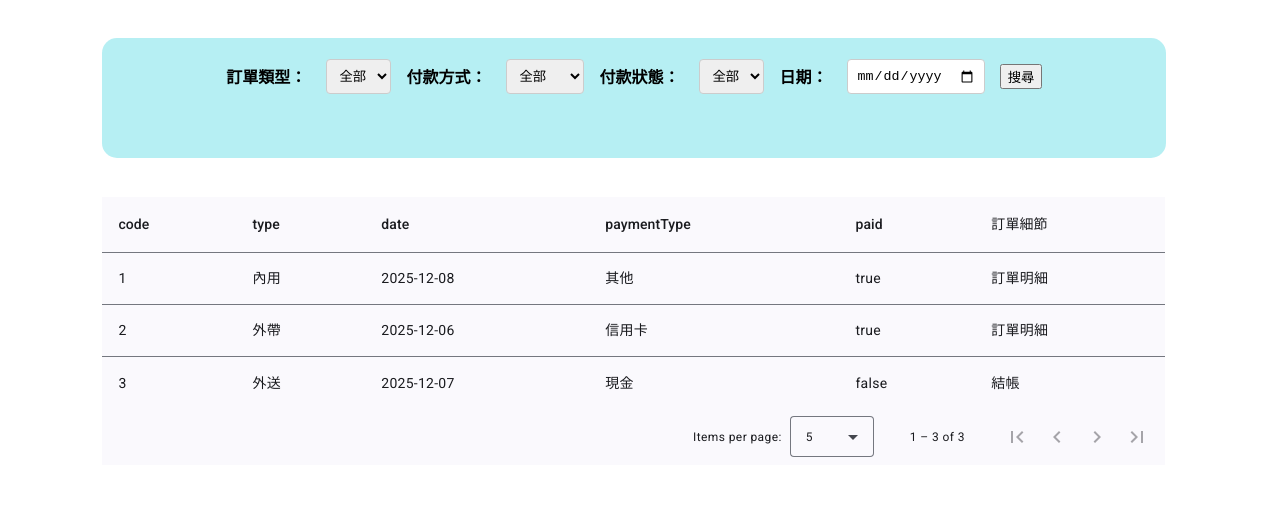
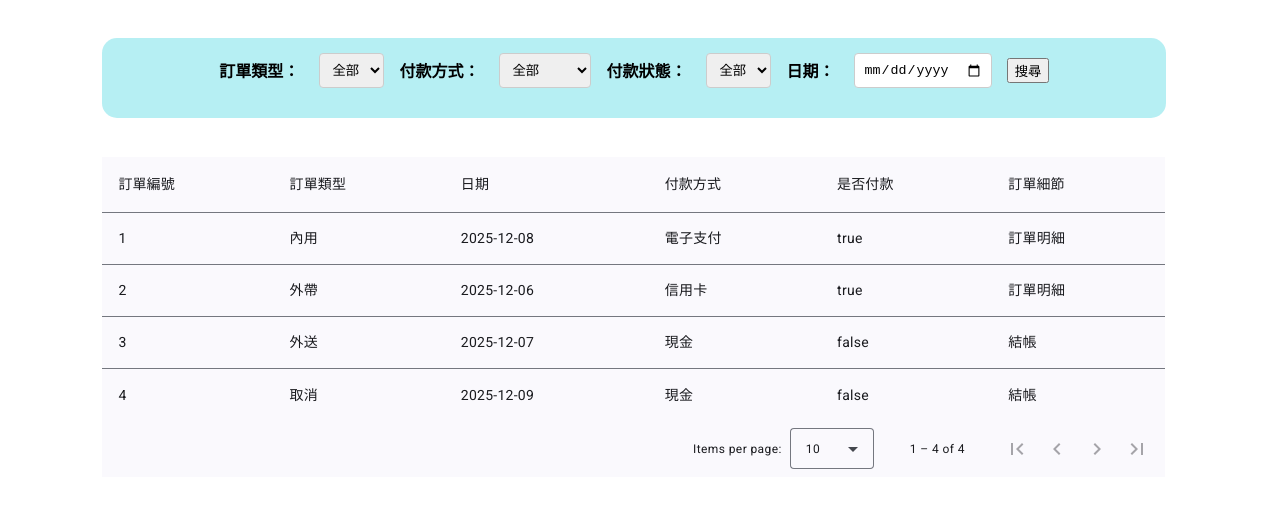
Before and after one commit to Jia-02/group_project_frontend, an Angular app: page /order-page in a window 1280 px wide. Shown: the top 508 px of the page. Built offline with nearby package versions, Linux system fonts and the light colour scheme.

Commit message:
大部分功能完成

```diff
--- a/src/app/check-out-dialog/check-out-dialog.component.html
+++ b/src/app/check-out-dialog/check-out-dialog.component.html
@@ -5,23 +5,33 @@
   <p>訂單類型:{{ data.orderType }}</p>
   <p>客戶資訊:{{ customerDetail() }} </p>
   <p>訂單時間:{{ data.orderTime }}</p>
+  <p>付款方式:{{ data.paymentType }}</p>
   <p>付款狀態: <span [style.color]="data.paid ? 'green' : 'red'">{{ data.paid ? '已付' : '未付' }}</span></p>
-<p>付款方式:{{ data.paymentType }}</p>
   <p>總金額:{{ data.totalPrice }}</p>
 </mat-dialog-content>
 
 <mat-dialog-content>
   <h3>訂單細節</h3>
   @for(group of data.order_detailsList; track group.orderDetailsId; let i = $index){
-    <p>明細{{ i + 1 }}</p>
+    <p>
+      明細{{ i + 1 }}
+      @if(isEditing) {
+        <mat-icon aria-hidden="false" fontIcon="delete" (click)="deleteDetail(i)"></mat-icon>
+        <mat-icon aria-hidden="false" fontIcon="edit" (click)="changeDetail(i)"></mat-icon>
+      }
+    </p>
     <p>價格: NT${{ group.orderDetailsPrice }}</p>
-    @for(item of group.orderDetails; track item.productId){
+    @for(item of group.orderDetails; track item.productId; let j = $index){
       <p>{{ item.productName }} (NT$ {{ item.productPrice }})</p>
       <p>狀態:{{ item.mealStatus }} | 工作臺ID: {{ item.workstationId }}</p>
       @if(item.detailList.length){
         <p>客製化選項</p>
-        @for(detail of item.detailList; track detail.option){
+        @for(detail of item.detailList; track detail.option; let k = $index){
           {{detail.option}} (+NT$ {{detail.addPrice}})
+          @if(isEditing) {
+            <mat-icon aria-hidden="false" fontIcon="delete" (click)="deleteOptions(i, j, k)"></mat-icon>
+            <mat-icon aria-hidden="false" fontIcon="edit" (click)="changeOptions(i, j, k)"></mat-icon>
+          }
         }
       }
     }
@@ -30,6 +40,6 @@
 
 <mat-dialog-actions>
   <button (click)="close()">關閉</button>
-  <button (click)="checkOut()">結帳</button>
-  <button (click)="close()">修改訂單</button>
+  <button (click)="checkOut()" [disabled]="isEditing">結帳</button>
+  <button (click)="toggleEditMode()">{{ isEditing ? '儲存修改' : '修改訂單' }}</button>
 </mat-dialog-actions>
--- a/src/app/check-out-dialog/check-out-dialog.component.ts
+++ b/src/app/check-out-dialog/check-out-dialog.component.ts
@@ -2,6 +2,7 @@ import { Component, Inject } from '@angular/core';
 import { MatDialogActions, MatDialogContent, MatDialogRef, MatDialogTitle, MAT_DIALOG_DATA } from "@angular/material/dialog";
 import { FullOrderData } from '../order-page/order-page.component';
 import { CommonModule } from '@angular/common';
+import { MatIconModule } from '@angular/material/icon';
 
 @Component({
   selector: 'app-check-out-dialog',
@@ -10,6 +11,7 @@ import { CommonModule } from '@angular/common';
     MatDialogContent,
     MatDialogActions,
     CommonModule,
+    MatIconModule,
   ],
   templateUrl: './check-out-dialog.component.html',
   styleUrl: './check-out-dialog.component.scss'
@@ -19,11 +21,13 @@ export class CheckOutDialogComponent {
     public dialogRef: MatDialogRef<CheckOutDialogComponent>,
     @Inject(MAT_DIALOG_DATA) public data: FullOrderData,
 
-  ){}
+  ) { }
+
+  isEditing: boolean = false;
 
   customerDetail(): string {
     if (this.data.orderType === '內用') {
-      return `桌號: ${this.data.tableId || 'N/A'}`;
+      return `桌號: ${this.data.tableId}`;
     }
     if (this.data.orderType === '外帶' || this.data.orderType === '外送') {
       const name = this.data.customerName ? ` (${this.data.customerName})` : '';
@@ -33,14 +37,40 @@ export class CheckOutDialogComponent {
     return '';
   }
 
+  deleteDetail(groupIndex: number){
+    this.data.order_detailsList.splice(groupIndex, 1);
+  }
+
+  changeDetail(groupIndex: number) {
+    const detailGroup = this.data.order_detailsList[groupIndex];
+  }
+
+  deleteOptions(groupIndex: number, itemIndex: number, optionIndex: number){
+    const detailList = this.data.order_detailsList[groupIndex].orderDetails[itemIndex].detailList;
+    const optionName = detailList[optionIndex].option;
+    detailList.splice(optionIndex, 1);
+  }
+
+  changeOptions(groupIndex: number, itemIndex: number, optionIndex: number) {
+    const option = this.data.order_detailsList[groupIndex].orderDetails[itemIndex].detailList[optionIndex];
+  }
+
   close(): void {
     this.dialogRef.close();
   }
 
-  checkOut(){
-    // 目前有錯
-    this.data.paid == true;
+  checkOut() {
+    this.data.paid = true;
+    console.log('訂單付款狀態已更新為：已付 (true)', this.data.paid);
     this.dialogRef.close();
   }
 
+  toggleEditMode(): void {
+    if (this.isEditing) {
+      console.log('儲存訂單修改...');
+    }
+
+    this.isEditing = !this.isEditing;
+    console.log('目前編輯模式狀態:', this.isEditing);
+  }
 }
--- a/src/app/order-page/order-page.component.html
+++ b/src/app/order-page/order-page.component.html
@@ -4,17 +4,18 @@
     <span class="labelCss">訂單類型：</span>
     <select [(ngModel)]="type" class="inputCss">
       <option value="all">全部</option>
-      <option value="內用">內用</option>
-      <option value="外帶">外帶</option>
-      <option value="外送">外送</option>
+      <option value="inner">內用</option>
+      <option value="takeOut">外帶</option>
+      <option value="delivery">外送</option>
+      <option value="cancel">取消</option>
     </select>
 
     <span class="labelCss">付款方式：</span>
     <select [(ngModel)]="paymentType" class="inputCss">
       <option value="all">全部</option>
-      <option value="現金">現金</option>
-      <option value="信用卡">信用卡</option>
-      <option value="其他">其他</option>
+      <option value="cash">現金</option>
+      <option value="creditCard">信用卡</option>
+      <option value="ecPay">電子支付</option>
     </select>
 
     <span class="labelCss">付款狀態：</span>
@@ -36,31 +37,31 @@
 
       <!-- code -->
       <ng-container matColumnDef="code">
-        <th mat-header-cell *matHeaderCellDef> code </th>
+        <th mat-header-cell *matHeaderCellDef> 訂單編號 </th>
         <td mat-cell *matCellDef="let element"> {{element.code}} </td>
       </ng-container>
 
       <!-- type -->
       <ng-container matColumnDef="type">
-        <th mat-header-cell *matHeaderCellDef> type </th>
+        <th mat-header-cell *matHeaderCellDef> 訂單類型 </th>
         <td mat-cell *matCellDef="let element"> {{element.type}} </td>
       </ng-container>
 
       <!-- date -->
       <ng-container matColumnDef="date">
-        <th mat-header-cell *matHeaderCellDef> date </th>
+        <th mat-header-cell *matHeaderCellDef> 日期 </th>
         <td mat-cell *matCellDef="let element"> {{element.date}} </td>
       </ng-container>
 
       <!-- paymentType -->
       <ng-container matColumnDef="paymentType">
-        <th mat-header-cell *matHeaderCellDef> paymentType </th>
+        <th mat-header-cell *matHeaderCellDef> 付款方式 </th>
         <td mat-cell *matCellDef="let element"> {{element.paymentType}} </td>
       </ng-container>
 
       <!-- paid -->
       <ng-container matColumnDef="paid">
-        <th mat-header-cell *matHeaderCellDef> paid </th>
+        <th mat-header-cell *matHeaderCellDef> 是否付款 </th>
         <td mat-cell *matCellDef="let element"> {{element.paid}} </td>
       </ng-container>
 
@@ -74,7 +75,7 @@
       <tr mat-row *matRowDef="let row; columns: displayedColumns;"></tr>
     </table>
 
-    <mat-paginator [pageSizeOptions]="[5, 10, 20]" showFirstLastButtons aria-label="Select page of periodic elements">
+    <mat-paginator [pageSizeOptions]="[10, 20, 50]" showFirstLastButtons aria-label="Select page of periodic elements">
     </mat-paginator>
   </div>
 </div>
--- a/src/app/order-page/order-page.component.scss
+++ b/src/app/order-page/order-page.component.scss
@@ -1,7 +1,5 @@
 .boxCss {
   background-color: rgba(164, 235, 240, 0.8);
-  background-repeat: no-repeat;
-  background-size: cover;
   padding: 20px;
   border-radius: 15px;
   display: flex;
@@ -9,7 +7,7 @@
   gap: 10px;
   align-items: center;
   width: 80%;
-  height: 10%;
+  height: 5%;
   margin-left: 8%;
   margin-bottom: 3%;
   margin-top: 3%;
@@ -20,7 +18,7 @@
   gap: 15px;
   align-items: center;
   padding: 10px;
-  height: 20%;
+  height: 10%;
 }
 
 .labelCss {
--- a/src/app/order-page/order-page.component.ts
+++ b/src/app/order-page/order-page.component.ts
@@ -43,6 +43,12 @@ export class OrderPageComponent {
   paymentType: string = 'all';
   paid: string = 'all';
 
+  // searchType(){
+  //   this.dataSource.data = this.dataService.filter(data =>
+  //     data.type == this.searchType
+  //   );
+  // }
+
   searchOrders() {
     console.log('訂單類型:', this.type);
     console.log('付款方式:', this.paymentType);
@@ -64,17 +70,18 @@ export class OrderPageComponent {
   }
 
   openDialog(element: OrderElement) {
+    const dataToSendToDialog = FULL_ORDER_DETAIL_MOCK;
     if (element.paid) {
       this.dialog.open(OrderDialogComponent, {
         width: '500px',
-        height: '700px',
-        data: element,
+        height: '900px',
+        data: dataToSendToDialog,
       });
     } else {
       this.dialog.open(CheckOutDialogComponent, {
-        width: '800px',
-        height: '600px',
-        data: element,
+        width: '500px',
+        height: '900px',
+        data: dataToSendToDialog,
       });
     }
   }
@@ -90,10 +97,10 @@ export interface OrderElement {
 }
 
 const ELEMENT_DATA: OrderElement[] = [
-  { code: '1', type: '內用', date: '2025-12-08', paymentType: '其他', paid: true, details: '' },
+  { code: '1', type: '內用', date: '2025-12-08', paymentType: '電子支付', paid: true, details: '' },
   { code: '2', type: '外帶', date: '2025-12-06', paymentType: '信用卡', paid: true, details: '' },
   { code: '3', type: '外送', date: '2025-12-07', paymentType: '現金', paid: false, details: '' },
-
+  { code: '4', type: '取消', date: '2025-12-09', paymentType: '現金', paid: false, details: '' },
 ];
 
 export interface DetailOption {
@@ -132,3 +139,56 @@ export interface FullOrderData {
   customerAddress: string | null;
   order_detailsList: OrderDetailsGroup[];
 }
+
+export const FULL_ORDER_DETAIL_MOCK: FullOrderData = {
+  orderId: 1001,
+  orderCode: 'A1001',
+  orderType: '內用',
+  orderDate: '2025-12-08',
+  orderTime: '10:30',
+  totalPrice: 480,
+  paymentType: '電子支付',
+  paid: false,
+  tableId: 'T05',
+  customerName: '王小明',
+  customerPhone: '0912345678',
+  customerAddress: null,
+
+  order_detailsList: [
+    {
+      orderDetailsId: 1,
+      orderDetailsPrice: 180,
+      settingId: 1,
+      orderDetails: [
+        {
+          workstationId: 1,
+          productId: 101,
+          productName: '經典拿鐵',
+          productPrice: 150,
+          mealStatus: '已完成',
+          detailList: [
+            { option: '加一份濃縮', addPrice: 30 },
+          ],
+        },
+      ],
+    },
+    {
+      orderDetailsId: 2,
+      orderDetailsPrice: 300,
+      settingId: 1,
+      orderDetails: [
+        {
+          workstationId: 2,
+          productId: 201,
+          productName: '豪華總匯三明治',
+          productPrice: 250,
+          mealStatus: '製作中',
+          detailList: [
+            { option: '醬料多一點', addPrice: 0 },
+            { option: '加起司片', addPrice: 50 },
+          ],
+        },
+      ],
+    },
+  ],
+};
```
Lines whose indentation alone changed are shown as unchanged.
